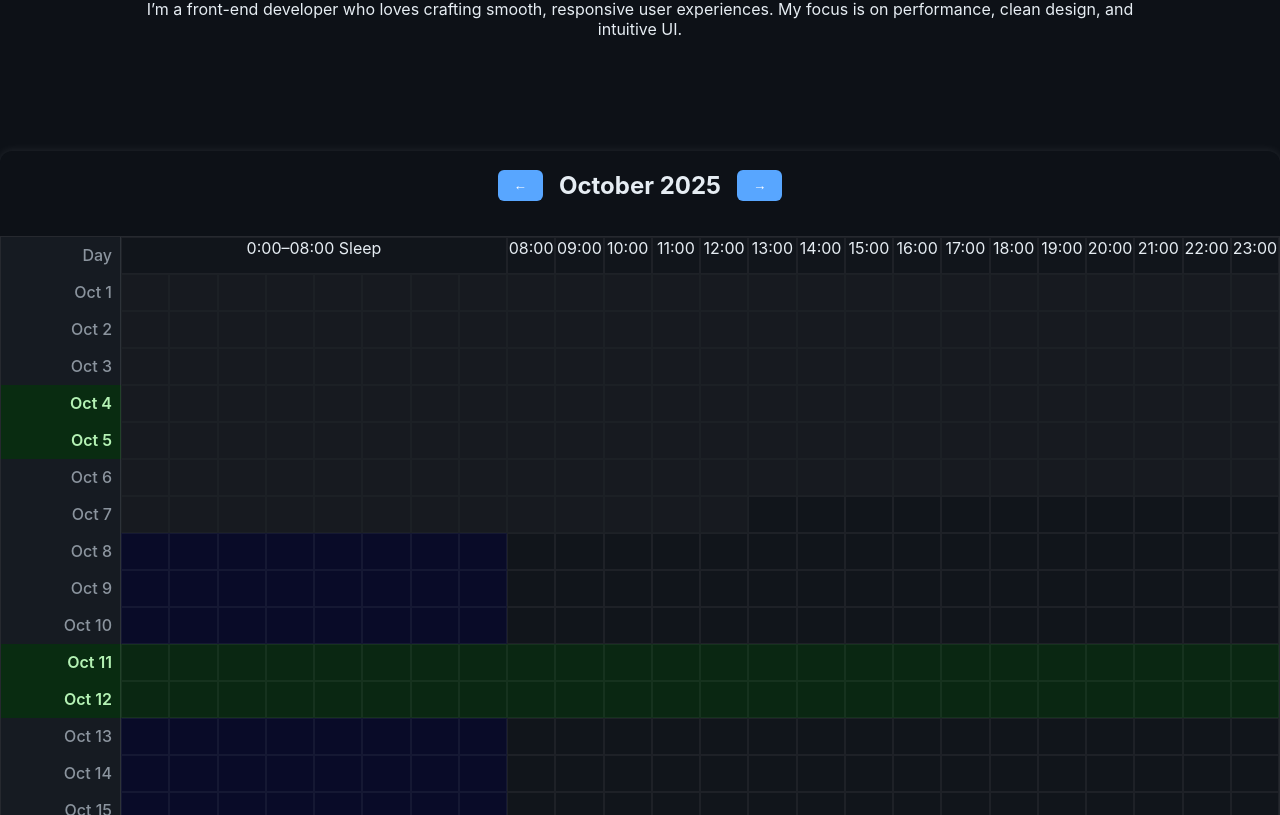
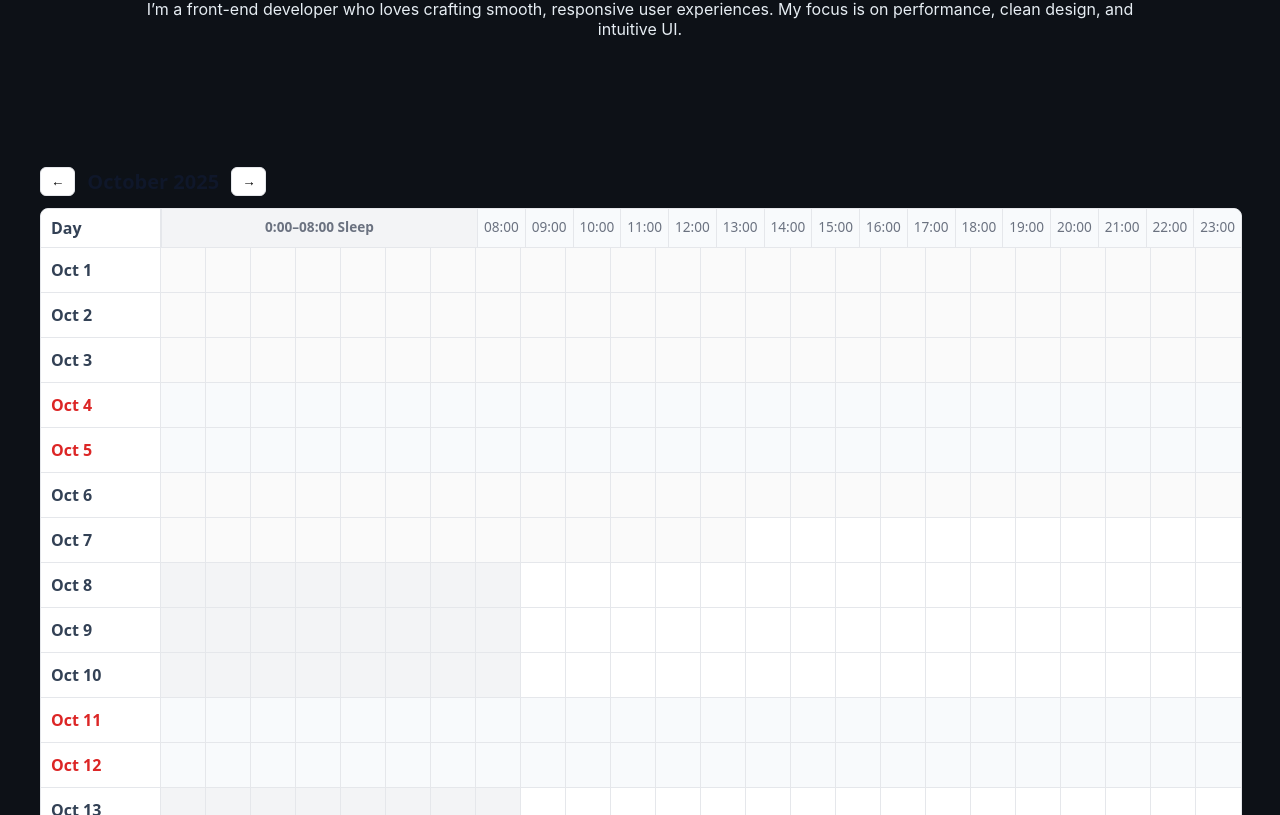
Before and after one commit to scheinerik/my-website, a React (Vite) app: page / in a window 1280 px wide. Shown: the part 765-1580 px from the top of the page. Built offline with nearby package versions, Linux system fonts and the light colour scheme; no server answers.

Commit message:
just css

```diff
--- a/src/styles/Schedule.css
+++ b/src/styles/Schedule.css
@@ -1,160 +1,266 @@
-.schedule-container {
-  background: #0d1117;
-  color: #e6edf3;
-  font-family: "Inter", sans-serif;
-  border-radius: 12px;
-  box-shadow: 0 0 10px rgba(255, 255, 255, 0.1);
-  padding-bottom: 2rem;
+/* =========================
+   Schedule.css
+   ========================= */
+
+:root {
+  --label-w: 120px;          /* must match the left offset in JS */
+  --grid-border: #e5e7eb;    /* light gray */
+  --grid-bg: #fff;           /* cell background */
+  --sleep-bg: #f3f4f6;       /* sleep band bg */
+  --past-bg: #fafafa;        /* past cell bg */
+  --weekend-bg: #f8fafc;     /* weekend bg */
+  --event-bg: #3b82f6;       /* event blue */
+  --event-text: #fff;
+  --event-border: #1d4ed8;   /* darker blue */
+  --label-color: #334155;    /* slate-700 */
+  --muted: #6b7280;          /* gray-500 */
+  --radius: 8px;
 }
 
+/* Container */
+.schedule-container {
+  width: 100%;
+  max-width: 1200px;
+  margin: 0 auto;
+  padding: 16px;
+  font-family: ui-sans-serif, system-ui, -apple-system, Segoe UI, Roboto, Ubuntu, Cantarell, Noto Sans, Arial, "Apple Color Emoji", "Segoe UI Emoji";
+  color: #0f172a; /* slate-900 */
+}
+
+/* Header (month switcher) */
 .schedule-header {
   display: flex;
-  justify-content: center;
   align-items: center;
-  gap: 1rem;
-  margin-bottom: 1rem;
+  gap: 12px;
+  margin-bottom: 12px;
+}
+.schedule-header h2 {
+  margin: 0;
+  font-size: 1.25rem;
+  font-weight: 700;
+}
+.schedule-header button {
+  appearance: none;
+  border: 1px solid var(--grid-border);
+  background: #fff;
+  padding: 6px 10px;
+  border-radius: 6px;
+  cursor: pointer;
+}
+.schedule-header button:hover {
+  background: #f9fafb;
 }
 
-.schedule-header button {
-  background: #58a6ff;
+/* Wrapper enables horizontal scroll if needed */
+.schedule-grid-wrapper {
+  width: 100%;
+  overflow-x: auto;
+  border: 1px solid var(--grid-border);
+  border-radius: var(--radius);
+  background: #fff;
+}
+
+/* Grid header row (Day + hour labels) */
+.schedule-grid-header {
+  position: sticky; /* stays visible when scrolling */
+  top: 0;
+  z-index: 5;
+  display: grid;
+  grid-template-columns: var(--label-w) repeat(24, 1fr);
+  column-gap: 0;
+  background: #f8fafc;
+  border-bottom: 1px solid var(--grid-border);
+}
+
+/* Left column label cell */
+.grid-label {
+  display: flex;
+  align-items: center;
+  justify-content: flex-start;
+  padding: 8px 10px;
+  font-weight: 600;
+  color: var(--label-color);
+  border-right: 1px solid var(--grid-border);
+  background: #fff;
+}
+
+/* Header hour cells */
+.schedule-grid-header .grid-hour {
+  padding: 8px 6px;
+  font-size: 0.85rem;
+  text-align: center;
+  color: var(--muted);
+  border-right: 1px solid var(--grid-border);
+  white-space: nowrap;
+}
+.schedule-grid-header .grid-hour:last-child {
+  border-right: none;
+}
+
+/* The merged sleep header cell (0:00–08:00) */
+.sleep-merged {
+  background: var(--sleep-bg);
+  font-weight: 700;
+  border-right: 1px solid var(--grid-border);
+  border-left: 1px solid var(--grid-border);
+}
+
+/* Each day row */
+.schedule-grid-row {
+  position: relative; /* so .event-block absolute coords anchor here */
+  display: grid;
+  grid-template-columns: var(--label-w) repeat(24, 1fr);
+  column-gap: 0;      /* IMPORTANT: math depends on 0 gap */
+  min-height: 44px;   /* comfortable click target */
+  border-bottom: 1px solid var(--grid-border);
+  background: var(--grid-bg);
+}
+.schedule-grid-row:last-child {
+  border-bottom: none;
+}
+
+/* Hour cells within day rows */
+.schedule-grid-row .grid-hour {
+  border-right: 1px solid var(--grid-border);
+  min-height: 44px;
+}
+.schedule-grid-row .grid-hour:last-child {
+  border-right: none;
+}
+
+/* Sleep cells (0–7) */
+.sleep-cell {
+  background: var(--sleep-bg);
+}
+
+/* Past cells shading (today’s past hours) */
+.past-cell {
+  background: var(--past-bg);
+}
+
+/* Weekend shading (Sat/Sun) */
+.weekend-day {
+  color: #dc2626; /* red-600 for the day label */
+}
+.weekend-cell {
+  background: var(--weekend-bg);
+}
+
+/* Selected day highlight */
+.selected-day {
+  box-shadow: inset 0 0 0 2px #93c5fd; /* blue-300 outline */
+}
+
+/* Event blocks overlay */
+.event-block {
+  position: absolute;
+  top: 4px;
+  height: calc(100% - 8px);
+  background: var(--event-bg);
+  color: var(--event-text);
+  border: 1px solid var(--event-border);
+  border-radius: 6px;
+  padding: 4px 8px;
+  font-size: 0.85rem;
+  display: flex;
+  align-items: center;
+  overflow: hidden;
+  text-overflow: ellipsis;
+  white-space: nowrap;
+  pointer-events: auto; /* allow dblclick to delete */
+}
+
+/* Form section */
+.event-form-section {
+  margin-top: 16px;
+  padding: 12px;
+  border: 1px solid var(--grid-border);
+  border-radius: var(--radius);
+  background: #fff;
+}
+.event-form-section h3 {
+  margin: 0 0 10px 0;
+  font-size: 1.05rem;
+  font-weight: 700;
+}
+.event-form {
+  display: grid;
+  grid-template-columns: 1fr auto auto auto;
+  gap: 10px;
+  align-items: center;
+}
+.event-form input[type="text"] {
+  width: 100%;
+  padding: 8px 10px;
+  border: 1px solid var(--grid-border);
+  border-radius: 6px;
+}
+.event-form .time-inputs {
+  display: contents; /* keep the inline layout with grid above */
+}
+.event-form label {
+  font-size: 0.9rem;
+  color: var(--muted);
+  justify-self: end;
+}
+.event-form input[type="time"] {
+  padding: 6px 8px;
+  border: 1px solid var(--grid-border);
+  border-radius: 6px;
+}
+.event-form button[type="submit"] {
+  appearance: none;
+  border: 1px solid var(--grid-border);
+  background: #111827;
   color: #fff;
-  border: none;
-  border-radius: 6px;
-  padding: 0.5rem 1rem;
+  padding: 8px 12px;
+  border-radius: 8px;
   cursor: pointer;
   font-weight: 600;
 }
-
-.schedule-header button:hover {
-  background: #007bff;
+.event-form button[type="submit"]:hover {
+  background: #0b1220;
 }
 
-.schedule-grid-wrapper {
-  display: flex;
-  flex-direction: column;
-  overflow-x: auto;
-  border: 1px solid rgba(255, 255, 255, 0.1);
+/* Subtle zebra for readability (optional) */
+.schedule-grid-row:nth-child(odd) {
+  /* uncomment if you want a faint zebra
+  background: #fcfcfd;
+  */
 }
 
-.schedule-grid-header {
-  display: grid;
-  grid-template-columns: 120px repeat(24, 1fr);
-  min-height: 35px;
-  position: relative;
+/* Better horizontal scrolling on small screens */
+.schedule-grid-wrapper::-webkit-scrollbar {
+  height: 10px;
 }
-.schedule-grid-row {
-  display: grid;
-  grid-template-columns: 120px repeat(24, 1fr);
-  align-items: center;
-  position: relative;
+.schedule-grid-wrapper::-webkit-scrollbar-track {
+  background: #f1f5f9; /* slate-100 */
+  border-radius: 6px;
 }
-.grid-label {
-  background: #161b22;
-  height:100%;
-  display: flex;
-  justify-content: flex-end;
-  align-items: center;
-  padding-right: 8px;
-  text-align: right;
-  font-weight: 500;
-  color: #8b949e;
-  border-right: 1px solid rgba(255, 255, 255, 0.1);
+.schedule-grid-wrapper::-webkit-scrollbar-thumb {
+  background: #cbd5e1; /* slate-300 */
+  border-radius: 6px;
 }
 
-.grid-hour {
-  border: 1px solid rgba(255, 255, 255, 0.05);
-  text-align: center;
-  min-height: 35px;
-  background: rgba(255, 255, 255, 0.02);
-  position: relative;
-  z-index: 1;
+/* Responsive tweaks */
+@media (max-width: 900px) {
+  :root { --label-w: 96px; }
+  .schedule-header h2 { font-size: 1.1rem; }
+  .schedule-grid-header .grid-hour { font-size: 0.8rem; }
+  .event-form {
+    grid-template-columns: 1fr 1fr 1fr auto;
+  }
 }
 
-.sleep-hour,
-.sleep-cell {
-  background: rgba(0, 0, 80, 0.3);
-  color: #9da9c2;
-  font-style: italic;
-  text-align: center;
+@media (max-width: 600px) {
+  :root { --label-w: 86px; }
+  .schedule-container { padding: 12px; }
+  .schedule-header { gap: 8px; }
+  .schedule-header h2 { font-size: 1rem; }
+  .event-form {
+    grid-template-columns: 1fr;
+  }
+  .event-form label {
+    justify-self: start;
+  }
 }
-
-.weekend-cell {
-  background-color: rgba(0, 128, 0, 0.2);
-}
-
-.weekend-day {
-  background-color: rgba(0, 128, 0, 0.25);
-  font-weight: 600;
-  color: #b4f2b4;
-}
-
-.past-cell {
-  background-color: rgba(150, 150, 150, 0.15);
-  opacity: 0.5;
-}
-
-.selected-day {
-  outline: 1px solid #58a6ff;
-}
-
-/* Event block */
-.event-block {
-  position: absolute;
-  top: 0;
-  height: 100%;
-  background: rgba(88, 166, 255, 0.4);
-  border-left: 3px solid #58a6ff;
-  border-radius: 4px;
-  font-size: 0.75rem;
-  color: #e6edf3;
-  display: flex;
-  align-items: center;
-  justify-content: center;
-  white-space: nowrap;
-  overflow: hidden;
-  text-overflow: ellipsis;
-  z-index: 3;
-}
-/* Form */
-.event-form-section {
-  margin-top: 2rem;
-  padding: 1rem;
-  background: rgba(255, 255, 255, 0.05);
-  border-radius: 10px;
-}
-
-.event-form {
-  display: flex;
-  flex-direction: column;
-  gap: 0.75rem;
-}
-
-.event-form input,
-.event-form button {
-  padding: 0.5rem;
-  border-radius: 6px;
-  border: none;
-  outline: none;
-}
-
-.event-form input {
-  background: #161b22;
-  color: #e6edf3;
-}
-
-.event-form button {
-  background: #58a6ff;
-  color: white;
-  cursor: pointer;
-  font-weight: 600;
-}
-
-.event-form button:hover {
-  background: #007bff;
-}
-
-.time-inputs {
-  display: flex;
-  align-items: center;
-  gap: 0.5rem;
-}
```
